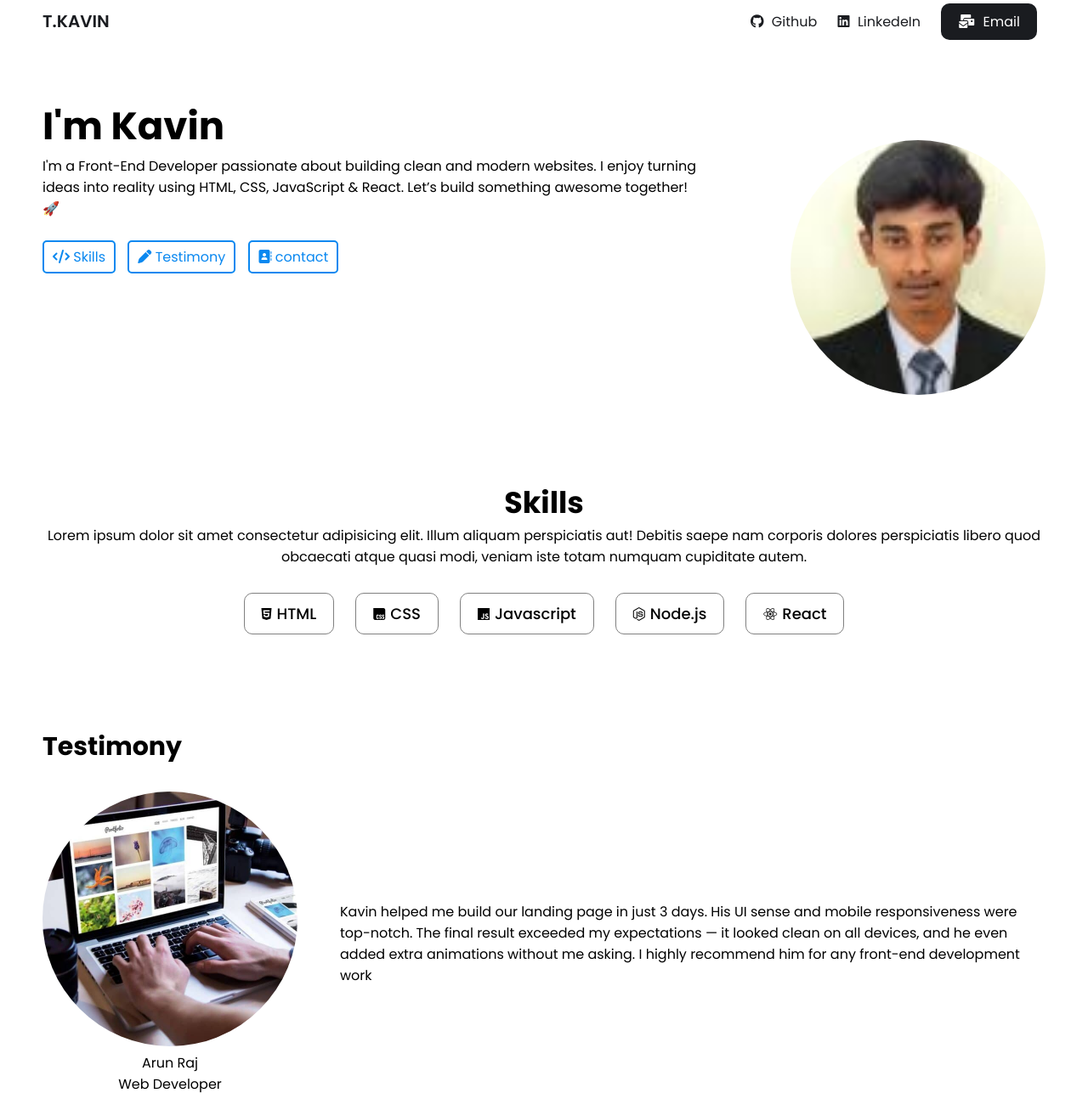
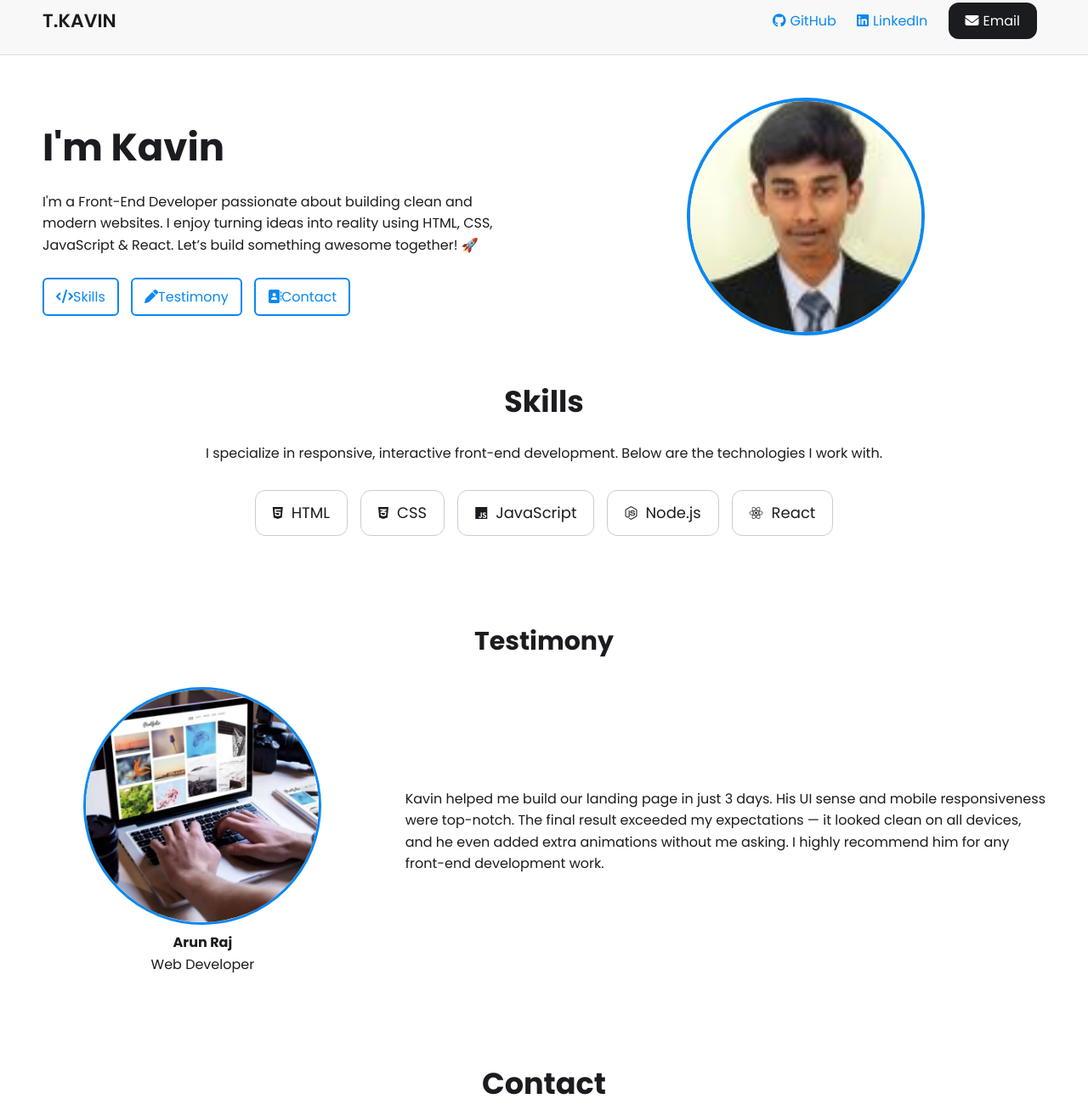
Before and after one commit to kavinthangavel245/kavinthangavel245, a plain HTML site: page index.html in a window 1280 px wide. Shown: the part 15-1322 px from the top of the page at 85% size. Drawn offline with Linux system fonts and the light colour scheme.

Commit message:
improve html and css

```diff
--- a/index.html
+++ b/index.html
@@ -2,159 +2,125 @@
 <html lang="en">
 
 <head>
-    <meta charset="UTF-8">
-    <meta name="viewport" content="width=device-width, initial-scale=1.0">
-    <title>Portfolio</title>
-    <link rel="preconnect" href="https://fonts.googleapis.com">
-    <link rel="preconnect" href="https://fonts.gstatic.com" crossorigin>
-    <link
-        href="https://fonts.googleapis.com/css2?family=Poppins:ital,wght@0,100;0,200;0,300;0,400;0,500;0,600;0,700;0,800;0,900;1,100;1,200;1,300;1,400;1,500;1,600;1,700;1,800;1,900&display=swap"
-        rel="stylesheet">
-    <link rel="stylesheet" href="style.css">
+  <meta charset="UTF-8" />
+  <meta name="viewport" content="width=device-width, initial-scale=1.0" />
+  <title>Portfolio | T. Kavin</title>
+
+  <!-- Fonts -->
+  <link rel="preconnect" href="https://fonts.googleapis.com" />
+  <link rel="preconnect" href="https://fonts.gstatic.com" crossorigin />
+  <link href="https://fonts.googleapis.com/css2?family=Poppins:wght@400;600;700&display=swap" rel="stylesheet" />
+
+  <!-- Font Awesome -->
   <link rel="stylesheet" href="https://cdnjs.cloudflare.com/ajax/libs/font-awesome/6.7.2/css/all.min.css"
     integrity="sha512-Evv84Mr4kqVGRNSgIGL/F/aIDqQb7xQ2vcrdIwxfjThSH8CSR7PBEakCr51Ck+w+/U6swU2Im1vVX0SVk9ABhg=="
     crossorigin="anonymous" referrerpolicy="no-referrer" />
+
+  <!-- Custom CSS -->
+  <link rel="stylesheet" href="style.css" />
 </head>
 
 <body>
-    <!-- nav -->
+  <!-- Navigation -->
   <nav>
     <div class="left">
       <a href="/">T.KAVIN</a>
     </div>
     <div class="right">
-            <a href="http://github.com" target="_blank" rel="noopener noreferrer">
-                <i class="fa-brands fa-github"></i>
-                <span>Github</span>
+      <a href="https://github.com" target="_blank" rel="noopener noreferrer">
+        <i class="fa-brands fa-github"></i><span>GitHub</span>
       </a>
-            <a href="http://LinkedeIn.com" target="_blank" rel="noopener noreferrer">
-                <i class="fa-brands fa-linkedin"></i>
-                <span>LinkedeIn</span>
+      <a href="https://linkedin.com" target="_blank" rel="noopener noreferrer">
+        <i class="fa-brands fa-linkedin"></i><span>LinkedIn</span>
       </a>
       <a href="mailto:kavinthangavel245@gmail.com">
-                <i class="fa-solid fa-envelopes-bulk"></i>
-                <span>Email</span>
+        <i class="fa-solid fa-envelope"></i><span>Email</span>
       </a>
     </div>
   </nav>
+
   <main>
-        <!--SECTION1 HERO-->
+    <!-- Hero Section -->
     <section class="hero-section">
       <div class="text">
         <h2>I'm Kavin</h2>
-                <p>I'm a Front-End Developer passionate about building clean and modern websites.
+        <p>
+          I'm a Front-End Developer passionate about building clean and modern websites.
           I enjoy turning ideas into reality using HTML, CSS, JavaScript & React.
           Let’s build something awesome together! 🚀
         </p>
         <div class="links">
-                    <a href="#skills">
-                        <i class="fa-solid fa-code"></i>
-                        <span>Skills</span>
-                    </a>
-                    <a href="#testimony">
-                        <i class="fa-solid fa-pen"></i>
-                        <span>Testimony</span>
-                    </a>
-                    <a href="#contact">
-                        <i class="fa-solid fa-address-book"></i>
-                        <span>contact</span>
-                    </a>
+          <a href="#skills"><i class="fa-solid fa-code"></i><span>Skills</span></a>
+          <a href="#testimony"><i class="fa-solid fa-pen"></i><span>Testimony</span></a>
+          <a href="#contact"><i class="fa-solid fa-address-book"></i><span>Contact</span></a>
         </div>
       </div>
       <div class="headshot">
-                <img src="./assets/kavin.jpg" width="300" height="300" alt="kavin headshot">
+        <img src="./assets/kavin.jpg" width="300" height="300" alt="Portrait of Kavin" />
       </div>
     </section>
-        <!--SECTION2 SKILLS-->
+
+    <!-- Skills Section -->
     <section id="skills" class="skills-section">
       <h2>Skills</h2>
       <div class="text">
-                <p>Lorem ipsum dolor sit amet consectetur adipisicing elit. Illum aliquam perspiciatis aut! Debitis
-                    saepe nam corporis dolores perspiciatis libero quod obcaecati atque quasi modi, veniam iste totam
-                    numquam cupiditate autem.
+        <p>
+          I specialize in responsive, interactive front-end development. Below are the technologies I work with.
         </p>
       </div>
       <div class="cells">
-                <div class="cell">
-                    <i class="fa-brands fa-html5"></i>
-                    <span>HTML</span>
+        <div class="cell"><i class="fa-brands fa-html5"></i><span>HTML</span></div>
+        <div class="cell"><i class="fa-brands fa-css3-alt"></i><span>CSS</span></div>
+        <div class="cell"><i class="fa-brands fa-js"></i><span>JavaScript</span></div>
+        <div class="cell"><i class="fa-brands fa-node-js"></i><span>Node.js</span></div>
+        <div class="cell"><i class="fa-brands fa-react"></i><span>React</span></div>
       </div>
+    </section>
 
-                <div class="cell">
-                    <i class="fa-brands fa-css"></i>
-                    <span>CSS</span>
-                </div>
-
-                <div class="cell">
-                    <i class="fa-brands fa-js"></i>
-                    <span>Javascript</span>
-                </div>
-
-                <div class="cell">
-                    <i class="fa-brands fa-node-js"></i>
-                    <span>Node.js</span>
-                </div>
-
-                <div class="cell">
-                    <i class="fa-brands fa-react"></i>
-                    <span>React</span>
-                </div>
-            </div>
-
-
-
-
-        </section>
-        <!--SECTION3 Testimony-->
+    <!-- Testimony Section -->
     <section id="testimony" class="testimony-section">
       <h2>Testimony</h2>
       <div class="group">
         <div class="person-details">
-                    <img src="/assets/online-portfolio-768x600.jpg" alt="laptop">
-                    <p>Arun Raj</p>
+          <img src="/assets/online-portfolio-768x600.jpg" alt="Laptop and workspace" />
+          <p><strong>Arun Raj</strong></p>
           <p>Web Developer</p>
         </div>
         <div class="text">
-                    <p>Kavin helped me build our landing page in just 3 days.
+          <p>
+            Kavin helped me build our landing page in just 3 days.
             His UI sense and mobile responsiveness were top-notch.
             The final result exceeded my expectations — it looked clean on all devices,
             and he even added extra animations without me asking.
-                        I highly recommend him for any front-end development work
+            I highly recommend him for any front-end development work.
           </p>
         </div>
       </div>
+    </section>
 
-
-
-        </section>
-        <!--SECTION4 CONTACT-->
+    <!-- Contact Section -->
     <section id="contact" class="contact-section">
-            <h2>
-                Contact
-            </h2>
+      <h2>Contact</h2>
       <div class="group">
         <div class="text">
+          <p>
             Whether you're looking for a passionate front-end developer to join your team,
-                    need help building a website from scratch, or simply want to talk about web development,
-                    I'm always open to meaningful conversations. I specialize in crafting clean,
-                    user-friendly interfaces with HTML, CSS, JavaScript, and React.
-                    You can reach out to me for freelance work, internships, or collaborative projects.
-                    Just drop a message—let's bring your ideas to life!
+            need help building a website from scratch, or want to talk about web development,
+            I'm always open to meaningful conversations. You can reach out for freelance work,
+            internships, or collaborations. Let’s bring your ideas to life!
+          </p>
         </div>
-
         <form>
           <label for="name">Name</label>
-                    <input type="text" id="name">
+          <input type="text" id="name" name="name" required />
 
-                    <label for="email">/Email</label>
-                    <input type="email" id="email">
+          <label for="email">Email</label>
+          <input type="email" id="email" name="email" required />
 
           <label for="message">Message</label>
-                    <textarea id="message" cols="30" rows="10"></textarea>
+          <textarea id="message" name="message" rows="6" required></textarea>
 
-                    <button class="submit">Send Message</button>
-
-
+          <button class="submit" type="submit">Send Message</button>
         </form>
       </div>
     </section>
--- a/style.css
+++ b/style.css
@@ -1,9 +1,9 @@
 :root {
   --text-color: #1a1c20;
   --link-color: rgb(10, 136, 240);
-    --background-color: white;
-
-
+  --background-color: #ffffff;
+  --border-radius: 12px;
+  --transition: 0.3s ease;
 }
 
 * {
@@ -15,6 +15,8 @@
 body {
   font-family: 'Poppins', sans-serif;
   background-color: var(--background-color);
+  color: var(--text-color);
+  line-height: 1.6;
 }
 
 a {
@@ -22,249 +24,262 @@ a {
   text-decoration: none;
 }
 
-/* navbar */
+/* Navbar */
 nav {
   display: flex;
   justify-content: space-between;
   align-items: center;
   padding: 0 50px;
   height: 80px;
-
+  background-color: #f8f8f8;
+  border-bottom: 1px solid #ddd;
 }
 
 nav .left a {
+  font-size: 22px;
+  font-weight: 600;
   color: var(--text-color);
-    font-size: 20px;
-    font-weight: 600;
 }
 
 nav .right a {
-    color: var(--text-color);
   margin: 0 10px;
-
+  font-size: 16px;
+  transition: var(--transition);
 }
 
 nav .right a:last-child {
-    color: var(--background-color);
   background-color: var(--text-color);
+  color: white;
   padding: 10px 20px;
-    border-radius: 10px;
+  border-radius: var(--border-radius);
 }
 
 nav .right a span {
   margin-left: 5px;
-
 }
 
-/* hero section */
+/* Hero Section */
 .hero-section {
   display: flex;
   justify-content: space-between;
-    padding: 0 50px;
-    margin: 50px 0;
-    /* align-items: center; */
-    gap: 100px;
-
-}
-
-.hero-section .text .links {
-    margin-top: 25px;
-}
-
-.hero-section .text .links a {
-    padding: 5px 10px;
-    display: inline-block;
-    border: 2px solid var(--link-color);
-    border-radius: 5px;
-    margin-right: 10px;
-    transition: .1s;
-
-}
-
-.hero-section .text .links a:hover {
-    color: var(--text-color);
-    border: 2px solid var(--link-color);
+  align-items: center;
+  padding: 50px;
+  gap: 50px;
+  flex-wrap: wrap;
 }
 
 .hero-section .text {
-    flex: 5;
+  flex: 1;
+  min-width: 300px;
 }
 
 .hero-section h2 {
   font-size: 45px;
+  margin-bottom: 15px;
+}
+
+.hero-section p {
+  max-width: 600px;
+}
+
+.hero-section .links {
+  margin-top: 25px;
+}
+
+.hero-section .links a {
+  display: inline-block;
+  padding: 8px 14px;
+  border: 2px solid var(--link-color);
+  border-radius: 6px;
+  margin-right: 10px;
+  transition: var(--transition);
+}
+
+.hero-section .links a:hover {
+  background-color: var(--link-color);
+  color: white;
 }
 
 .hero-section .headshot {
-    flex: 2;
-    padding: 50px 0;
+  flex: 1;
   display: flex;
-    justify-content: right;
-
+  justify-content: center;
 }
 
 .hero-section .headshot img {
-    border-radius: 150px;
-    height: auto;
+  width: 280px;
+  height: 280px;
+  object-fit: cover;
+  border-radius: 50%;
+  border: 4px solid var(--link-color);
 }
 
-/* skills section */
+/* Skills Section */
 .skills-section {
+  padding: 0 50px;
+  margin-bottom: 100px;
+  text-align: center;
+}
+
+.skills-section h2 {
+  font-size: 35px;
+  margin-bottom: 20px;
+}
+
+.skills-section .text {
+  margin-bottom: 30px;
+}
+
+.skills-section .cells {
+  display: flex;
+  justify-content: center;
+  flex-wrap: wrap;
+  gap: 15px;
+}
+
+.skills-section .cell {
+  display: flex;
+  align-items: center;
+  gap: 10px;
+  padding: 12px 20px;
+  border: 1px solid #ccc;
+  border-radius: var(--border-radius);
+  transition: var(--transition);
+}
+
+.skills-section .cell:hover {
+  background-color: var(--link-color);
+  color: white;
+}
+
+.skills-section .cell span {
+  font-size: 18px;
+  font-weight: 500;
+}
+
+/* Testimony Section */
+.testimony-section {
   padding: 0 50px;
   margin-bottom: 100px;
 }
 
-.skills-section h2 {
+.testimony-section h2 {
+  font-size: 30px;
+  margin-bottom: 30px;
   text-align: center;
+}
+
+.testimony-section .group {
+  display: flex;
+  align-items: center;
+  gap: 50px;
+  flex-wrap: wrap;
+}
+
+.testimony-section .person-details {
+  flex: 1;
+  text-align: center;
+}
+
+.testimony-section .person-details img {
+  width: 280px;
+  height: 280px;
+  object-fit: cover;
+  border-radius: 50%;
+  border: 3px solid var(--link-color);
+}
+
+.testimony-section .text {
+  flex: 2;
+}
+
+/* Contact Section */
+.contact-section {
+  padding: 0 50px;
+  margin-bottom: 100px;
+}
+
+.contact-section h2 {
+  font-size: 35px;
+  margin-bottom: 20px;
+  text-align: center;
+}
+
+.contact-section .group {
+  display: flex;
+  gap: 50px;
+  flex-wrap: wrap;
+}
+
+.contact-section .group .text {
+  flex: 1;
+  min-width: 280px;
+}
+
+.contact-section .group form {
+  flex: 1;
+  display: flex;
+  flex-direction: column;
+  min-width: 280px;
+}
+
+.contact-section form label {
+  margin-top: 15px;
+  font-weight: 600;
+}
+
+.contact-section form input,
+.contact-section form textarea {
+  font-family: 'Poppins', sans-serif;
+  border: 2px solid var(--link-color);
+  background-color: transparent;
+  padding: 10px;
+  margin-top: 5px;
+  resize: none;
+  border-radius: 6px;
+  outline: none;
+}
+
+.contact-section form button {
+  margin-top: 20px;
+  font-size: 16px;
+  font-family: 'Poppins', sans-serif;
+  background-color: var(--link-color);
+  color: white;
+  border: none;
+  padding: 12px 20px;
+  border-radius: var(--border-radius);
+  cursor: pointer;
+  transition: var(--transition);
+}
+
+.contact-section form button:hover {
+  filter: brightness(0.9);
+}
+
+/* Media Queries */
+@media (max-width: 850px) {
+  .hero-section h2 {
     font-size: 35px;
   }
 
-.skills-section .text {
+  .testimony-section,
+  .contact-section {
     text-align: center;
-    margin-bottom: 20px;
-
-}
-.skills-section .cells{
-    display: flex;
-    justify-content: center;
-    flex-wrap: wrap;
-    gap: 5px;
-    font-weight: 200px;
-}
-.skills-section .cells .cell{
-    display: flex;
-    justify-content: center;
-    align-items: center;
-    gap: 6px;
-    padding: 10px 20px;
-    margin: 10px;
-    border: 1px solid grey;
-    border-radius: 10px;
-
-
-
-
-}
-.skills-section .cells .cell span{
-    font-size: 18px;
-    font-weight: 500;
-
   }
 
-.skills-section .cells .cell img{
-    width: 24px;
-    height: 30px;
-    object-fit: contain;
-    font-size: 35px;
-
-}
-.testimony-section {
-    padding: 0 50px;
-    margin-bottom: 100px;
-
-}
-.testimony-section h2{
-    margin-bottom: 30px;
-    font-size: 30px;
-    align-items: center;
-}
-.testimony-section .group{
-    display: flex;
-    align-items: center;
-    gap: 50px;
-}
-.testimony-section .group .person-details{
-    flex: 2;
-    text-align: center;
-}
-.testimony-section .group.text{
-    margin-top: 30px;
-}
-.testimony-section .person-details img{
-    width: 300px;
-    height: 300px;
-    object-fit: cover;
-    border-radius: 50%;
-}
-/* contact section */
-.contact-section{
-    padding: 0 50px;
-    margin-bottom: 100px;
-}
-.contact-section h2{
-    font-size: 35px;
-}
-.contact-section .group{
-    display: flex;
-    gap: 50px;
-}
-.contact-section .group .text{
-    flex: 3;
-    margin-top: 20px;
-}
-.contact-section .group form{
-    flex: 3;
-    display: flex;
+  .contact-section .group {
     flex-direction: column;
-}
-.contact-section .group form input,
-.contact-section .group form textarea{
-    font-family: 'poppins',sans-serif;
-    border: 2px solid var(--link-color);
-    background-color: transparent;
-    padding: 10px;
-    margin-bottom: 15px;
-    outline: none;
-    resize: none;
-}
-.contact-section .group form button{
-    font-size: 16px;
-    font-family: 'poppins',sans-serif;
-    color: aliceblue;
-    background-color: var(--link-color);
-    border: none;
-    height: 50px;
-    cursor: pointer;
-    transition: .1s;
-}
-.contact-section .group form button:hover{
-    filter:brightness(.9);
-}
-
-@media (max-width:740px) {
-
-    /* hero section */
-    .hero-section {
-        flex-direction: column-reverse;
   }
 }
 
-@media (max-width:850px) {
-
-    /* section 1 :hero */
-    .hero-section .text h2 {
-        font-size: 35px;
-    }
-    /* testimony-section*/
-.testimony-section {
-    text-align: center;
-}
-/* contact-section */
-.contact-section .group{
-    flex-direction: column;
-}
-
-}
-
-
 @media (max-width: 600px) {
-
-    /* navbar */
   nav {
     padding: 0 20px;
   }
 
   nav .right a {
-        padding: 22px;
+    padding: 18px;
   }
 
   nav .right a span {
@@ -272,19 +287,16 @@ nav .right a span {
   }
 
   nav .right a:last-child {
+    background-color: transparent;
+    color: var(--text-color);
     padding: 0;
-        color: var(--text-color);
-        background-color: transparent;
   }
-    /* skills section */
+
   .skills-section {
     padding: 0 20px;
   }
-    .skills-section .cells.cell span{
-        font-size: 16px;
-    }
+
   .contact-section {
     padding: 20px;
   }
-
 }
```
Lines whose indentation alone changed are shown as unchanged.
